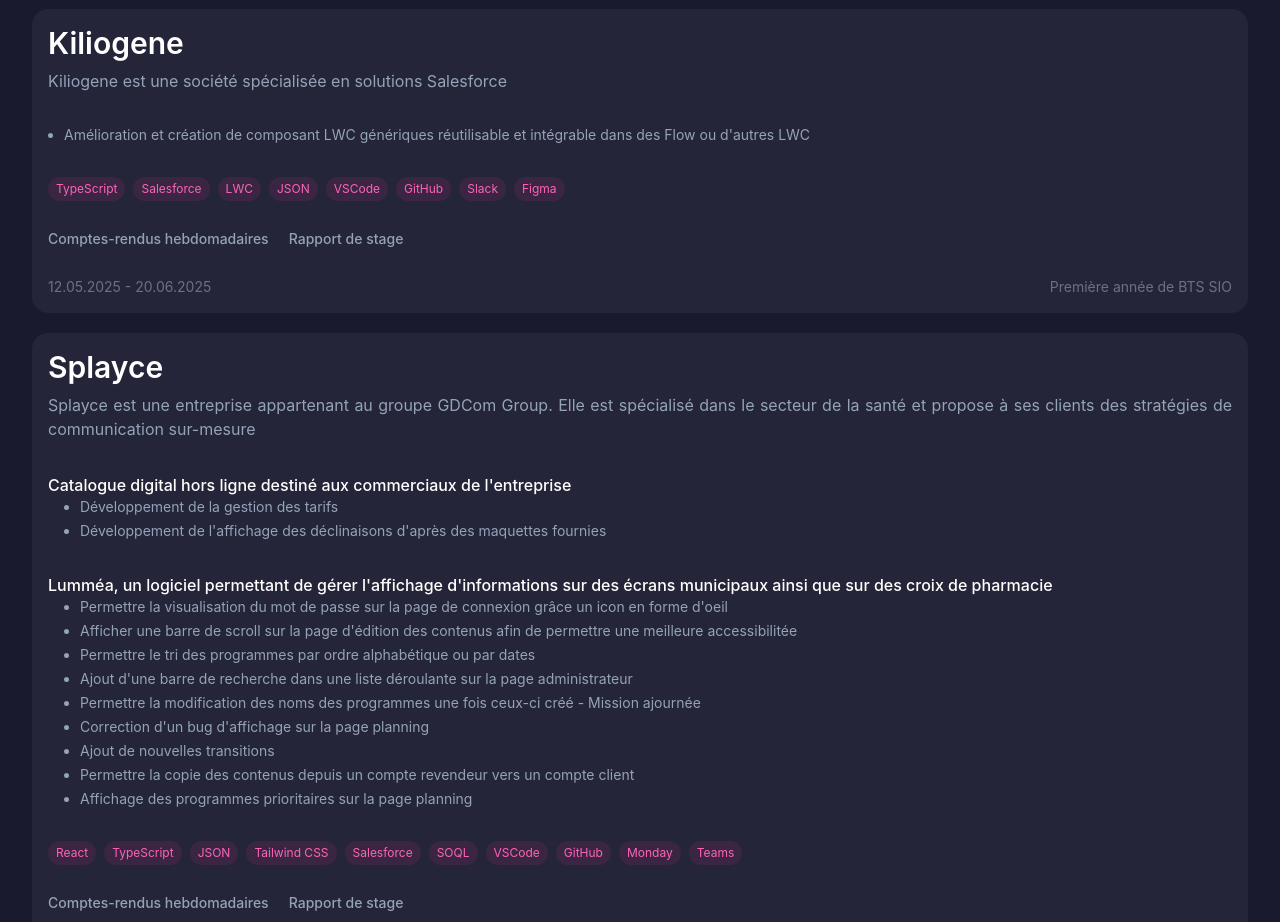
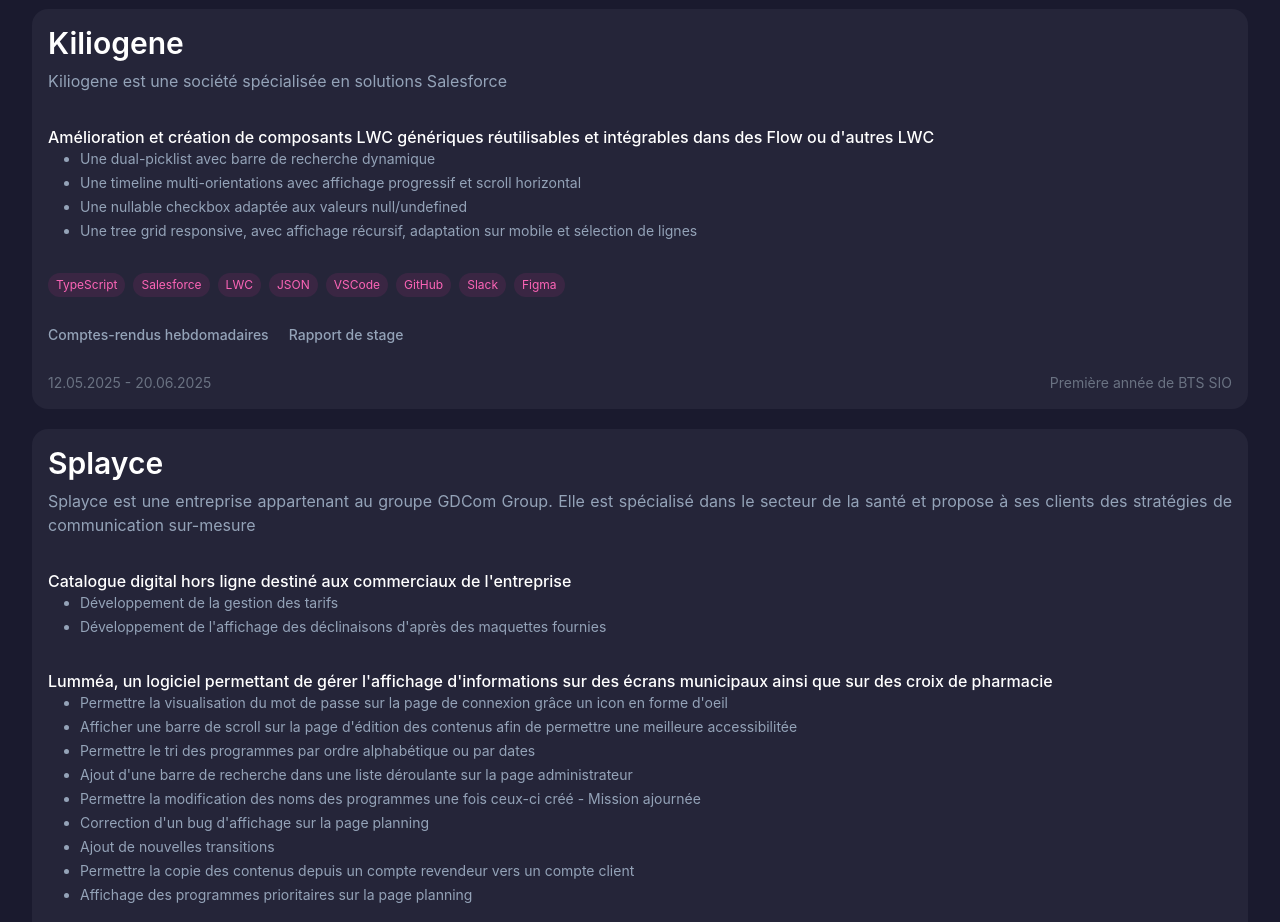
Before and after one commit to nmerhand/mon-portfolio, a React (Vite) app: page /experiences in a window 1280 px wide. Shown: the part 960-1882 px from the top of the page. Built offline with nearby package versions, Linux system fonts and the light colour scheme.

Commit message:
Détails des missions Kiliogène

```diff
--- a/src/data/experiences.ts
+++ b/src/data/experiences.ts
@@ -6,7 +6,9 @@
         company: 'Kiliogene',
         description: 'Kiliogene est une société spécialisée en solutions Salesforce',
         contexte: 'Première année de BTS SIO',
-        missions: ["Amélioration et création de composant LWC génériques réutilisable et intégrable dans des Flow ou d'autres LWC"],
+        missions: {
+            "Amélioration et création de composants LWC génériques réutilisables et intégrables dans des Flow ou d'autres LWC" : ["Une dual-picklist avec barre de recherche dynamique", "Une timeline multi-orientations avec affichage progressif et scroll horizontal", "Une nullable checkbox adaptée aux valeurs null/undefined", "Une tree grid responsive, avec affichage récursif, adaptation sur mobile et sélection de lignes"]
+        },
         startDate: '12.05.2025',
         endDate: '20.06.2025',
         skills: ['TypeScript', 'Salesforce', 'LWC', 'JSON', 'VSCode', 'GitHub', 'Slack', 'Figma'],
--- a/src/pages/Home.tsx
+++ b/src/pages/Home.tsx
@@ -1,4 +1,3 @@
-
 import ButtonPrimary from '../components/Buttons/ButtonPrimary';
 import { useState } from 'react';
 import QuiSuisJe from '../components/Modales/ModaleQuiSuisJe';
```
